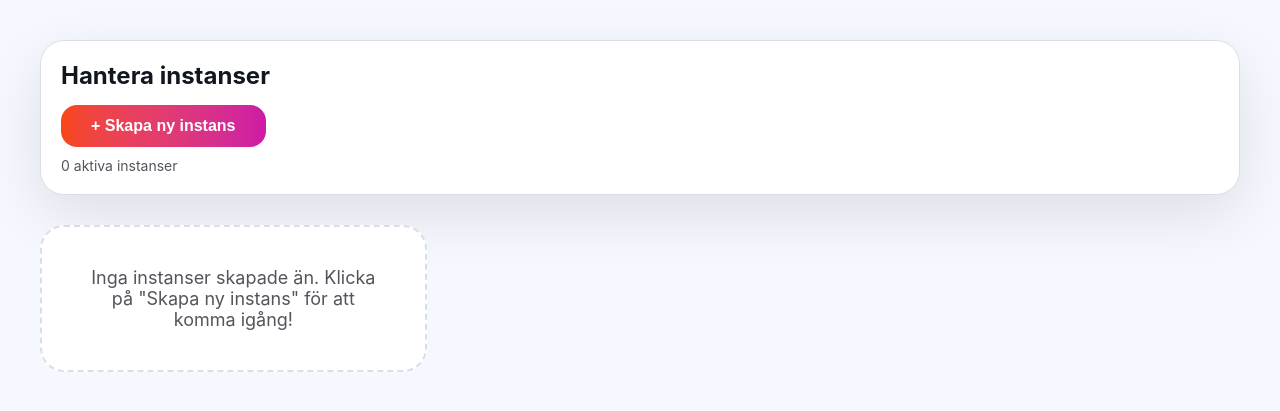
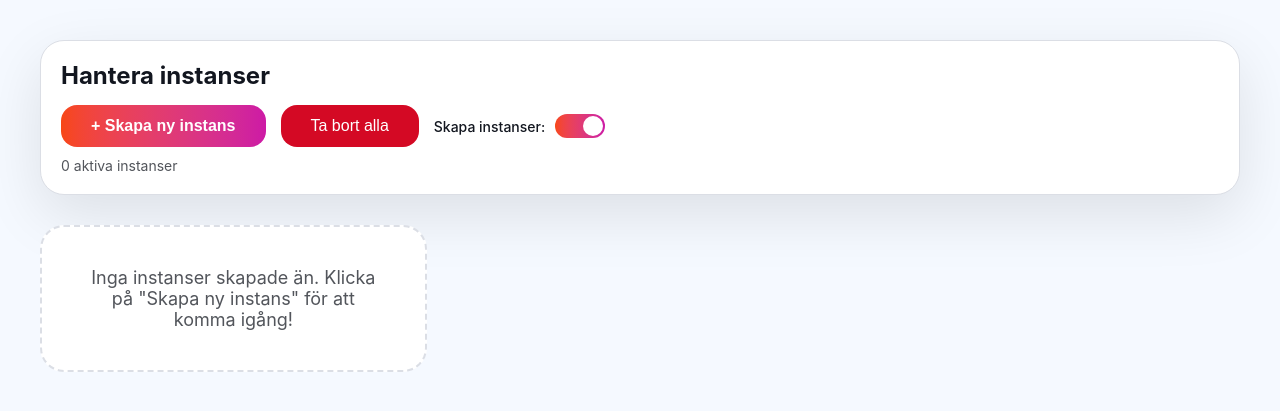
Before and after one commit to Glitchtit/HA-Edu, a Flask app: page / in a window 1280 px wide. Shown: the part 183-594 px from the top of the page. Run offline with Flask 3, Linux system fonts and the light colour scheme.

Commit message:
Show/hide delete all button and toggle based on admin status in index.html

```diff
--- a/templates/index.html
+++ b/templates/index.html
@@ -650,8 +650,8 @@
                 <button id="addNewBtn" class="add-button" onclick="openModal()"
                         {% if user_has_instance %}disabled title="Du kan bara ha en instans åt gången. Ta bort din befintliga instans för att skapa en ny."{% endif %}>+ Skapa ny instans</button>
                 <button id="unlockAdminBtn" class="btn-unlock hidden" onclick="openUnlockModal()" title="Lås upp adminfunktioner">🔑</button>
-                <button id="deleteAllBtn" class="btn-delete-all hidden" onclick="openDeleteAllModal()">Ta bort alla</button>
-                <label class="toggle-container hidden" id="toggleContainer">
+                <button id="deleteAllBtn" class="btn-delete-all {% if not is_admin %}hidden{% endif %}" onclick="openDeleteAllModal()">Ta bort alla</button>
+                <label class="toggle-container {% if not is_admin %}hidden{% endif %}" id="toggleContainer">
                     <span class="toggle-label">Skapa instanser:</span>
                     <input type="checkbox" id="instanceCreationToggle" checked>
                     <span class="toggle-slider"></span>
```
